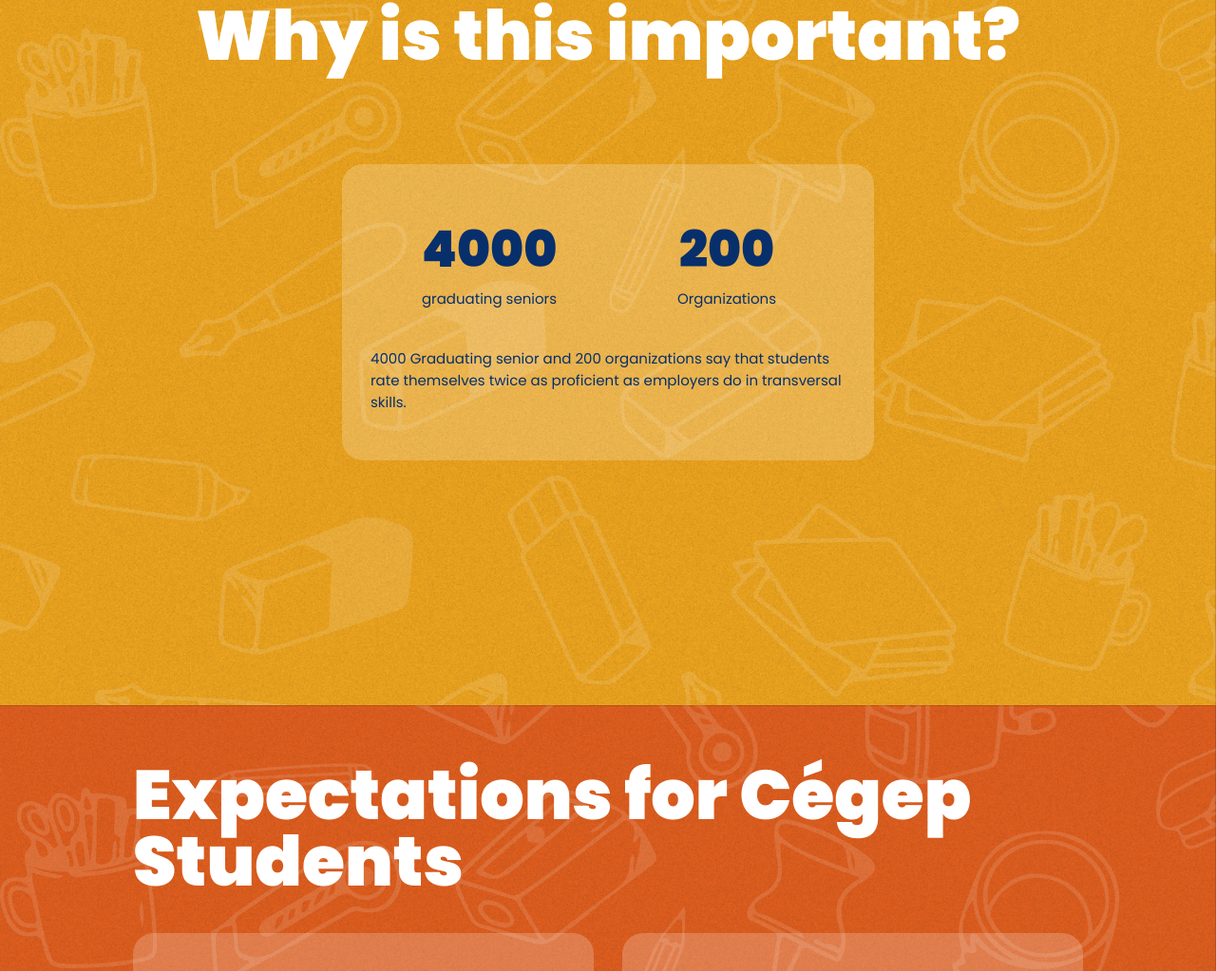
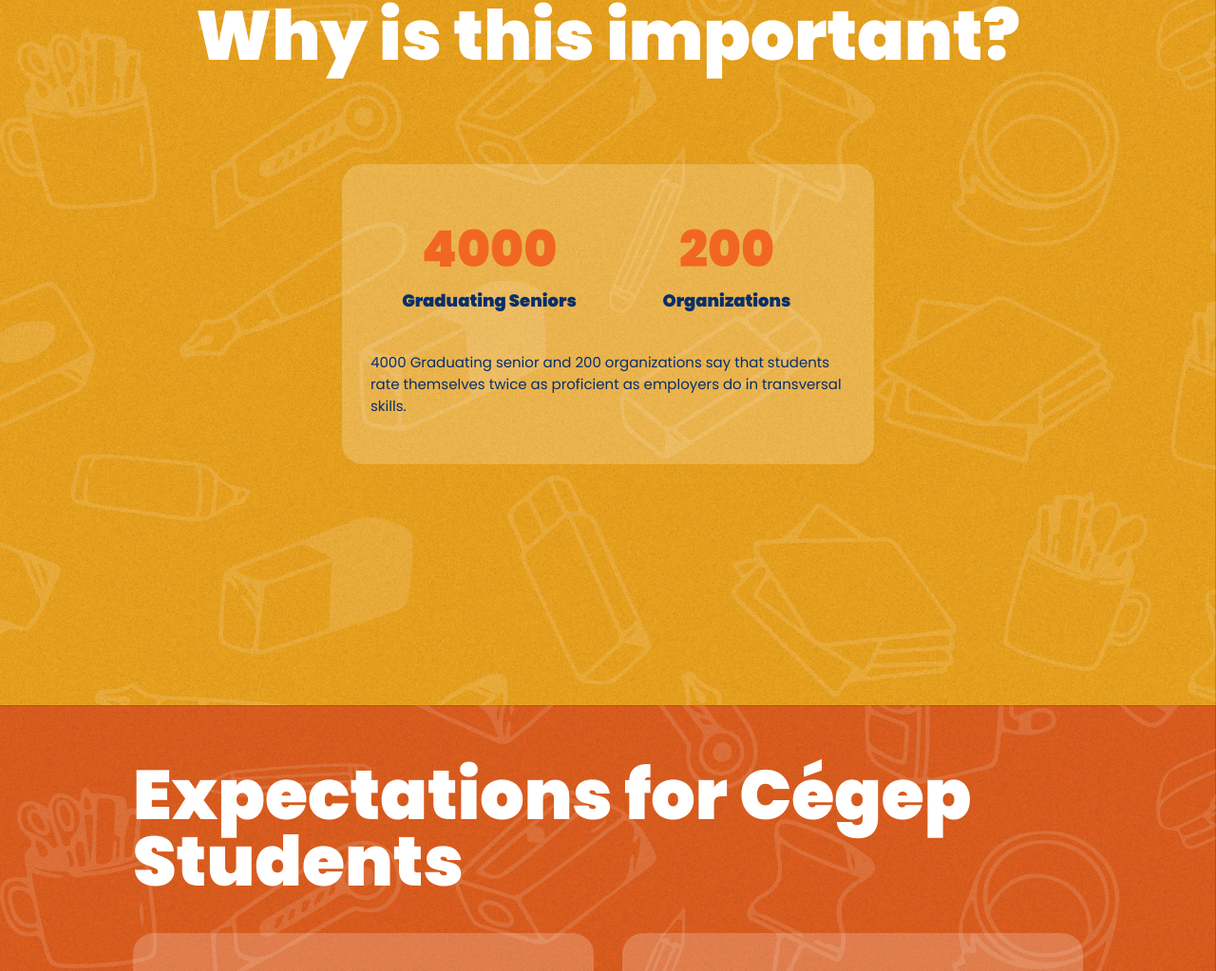
Before and after one commit to Feguri/Capibility, a plain HTML site: page portrait.html in a window 1280 px wide. Shown: the part 1657-2680 px from the top of the page at 95% size. Drawn offline with Linux system fonts and the light colour scheme.

Commit message:
infographic and footer
changed span to h4

```diff
--- a/portrait.html
+++ b/portrait.html
@@ -81,6 +81,16 @@
             font-style: normal;
             font-weight: 900;
             line-height: normal;
+        }
+
+        .infographic2{
+            text-align: center;
+            font-family: Poppins;
+            font-size: 18px;
+            font-style: normal;
+            font-weight: 900;
+            line-height: normal;
+            text-transform: capitalize;
         }
 
         h2 {
@@ -241,12 +251,12 @@
                     <div class="container-div">
                         <div class="numbers">
                             <div class="number-section">
-                                <p class="infographic">4000</p>
-                                <span><p>graduating seniors</p></span>
+                                <h4 class="infographic">4000</h4>
+                                <p class="infographic2">graduating seniors</p>
                             </div>
                             <div class="number-section">
-                                <p class="infographic">200</p>
-                                <span><p>Organizations</p></span>
+                                <h4 class="infographic">200</h4>
+                                <p class="infographic2">Organizations</p>
                             </div>
                         </div>
                         <p class="numbers-txt">4000 Graduating senior and 200 organizations say that students rate themselves twice as proficient as employers do in transversal skills.</p>
```
